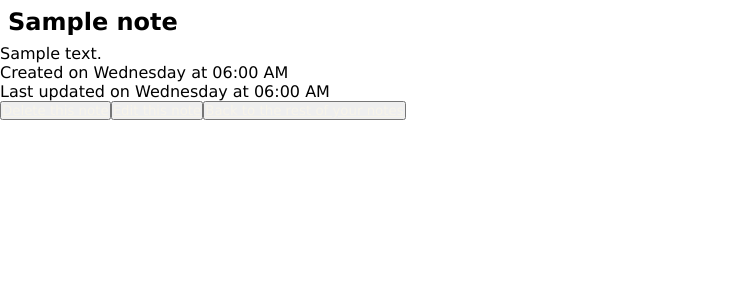
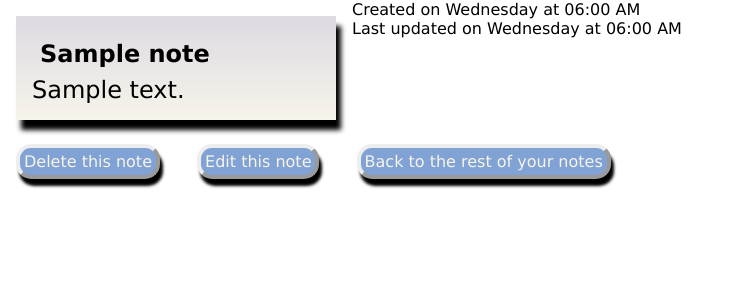
Before and after one commit to momentum-team-4/django-notes-app-kylemcconaughey, a Django app: page /notes/1/ in a window 1280 px wide. Shown: the part 166-466 px from the top of the page, without its empty margins (0-744 px from the left). Run offline with Django 3.2, Linux system fonts and the light colour scheme; tables that the repository leaves empty hold one stand-in row (values such as "Sample post").

Commit message:
fixed static css url to extend to sub-pages

```diff
--- a/notes/static/css/styles.css
+++ b/notes/static/css/styles.css
@@ -89,10 +89,9 @@
     margin: 0.5rem;
 }
 
-.noteBody {
-
-    /* just to see if it works lol */
-}
+/* .noteBody {
+    font-size: 2rem;
+} */
 
 .newNote {
     width: 25%;
@@ -125,7 +124,18 @@
 
 }
 
-.detailsLinks {
+.detailsLinks a {
     display: flex;
+    color: #f7f4eaff;
+}
 
+.detailsLinks button {
+    border-radius: 15px;
+    padding: 0.25rem;
+    font-size: 1rem;
+    border: outset 0.25rem;
+    margin: 1rem;
+    margin-top: 0.5rem;
+    box-shadow: 3px 7px 3px;
+    background-color: rgb(128, 162, 212);
 }
--- a/notes/templates/base.html
+++ b/notes/templates/base.html
@@ -7,7 +7,7 @@
 <head>
     <meta charset="utf-8">
     <meta name="viewport" content="width=device-width, initial-scale=1.0">
-    <link rel='stylesheet' href='static/css/styles.css'>
+    <link rel='stylesheet' href="{% static 'css/styles.css' %}">
     <title>Notes!</title>
 </head>
 
--- a/notes/templates/notes/note_details.html
+++ b/notes/templates/notes/note_details.html
@@ -3,7 +3,8 @@
 <h2 class='pageTitle'>Note Details</h2>
 
 {% block content %}
-<div class='noteDetails'>
+<div class='notesList'>
+    <div class='note'>
         <h2 class='noteTitle'>{{ note.title }}</h2>
         <p class='noteBody'>{{ note.body }}</p>
     </div>
@@ -11,10 +12,11 @@
         <p class='time'>{{ note.niceCreated }}</p>
         <p class='time'>{{ note.niceUpdated }}</p>
     </div>
+</div>
 
 <div class='detailsLinks'>
-    <button><a href="{% url  'notes_delete' pk=note.pk %}">Delete this note</a></button>
-    <button><a href="{% url  'notes_update' pk=note.pk %}">Edit this note</a></button>
-    <button><a href="{% url 'notes_list' %}">Back to the rest of your notes</a></button>
+    <button><a href="{% url  'notes_delete' pk=note.pk %}" style="text-decoration:none">Delete this note</a></button>
+    <button><a href="{% url  'notes_update' pk=note.pk %}" style="text-decoration:none">Edit this note</a></button>
+    <button><a href="{% url 'notes_list' %}" style="text-decoration:none">Back to the rest of your notes</a></button>
 </div>
 {% endblock %}
```
Lines whose indentation alone changed are shown as unchanged.
